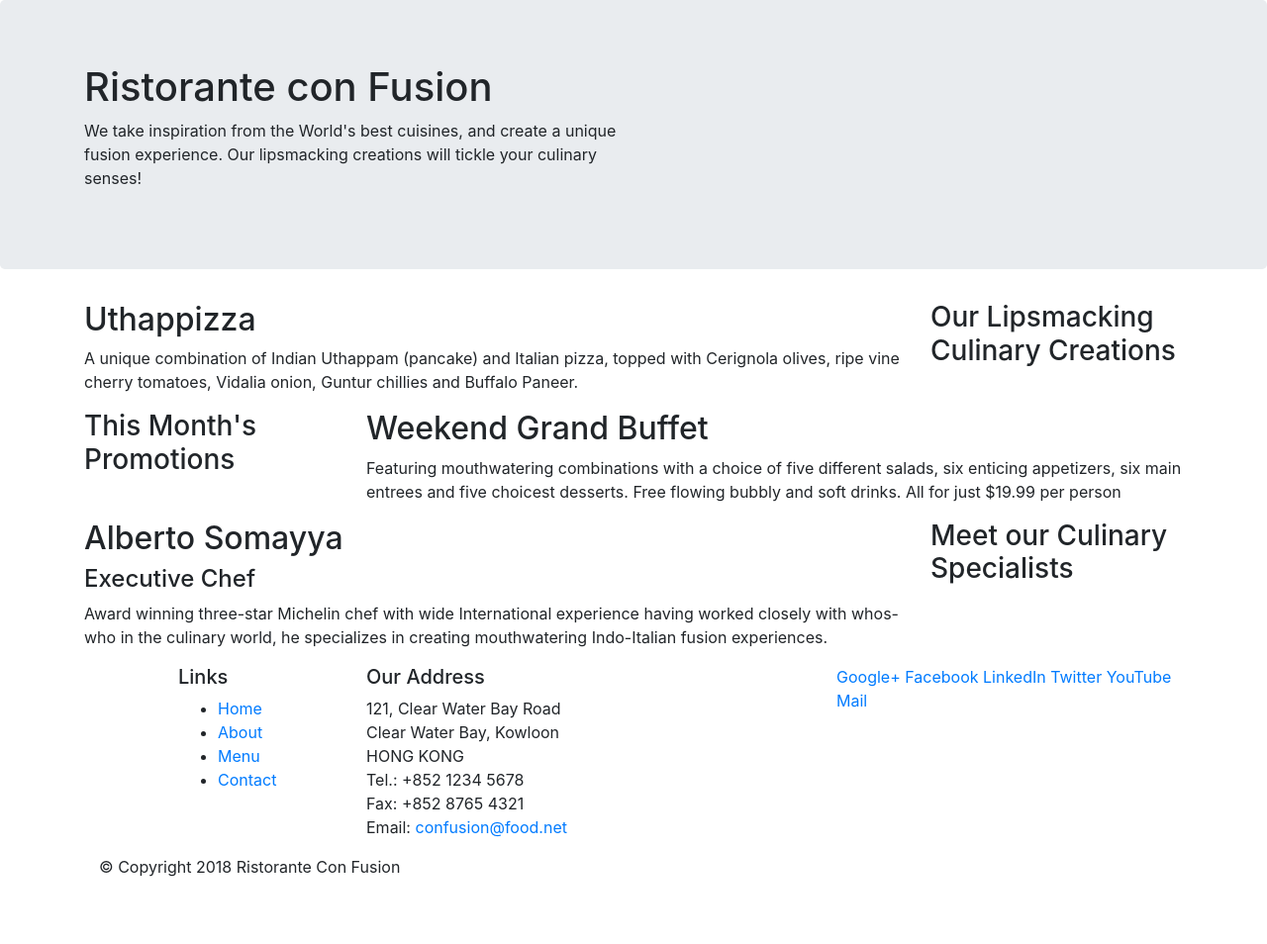
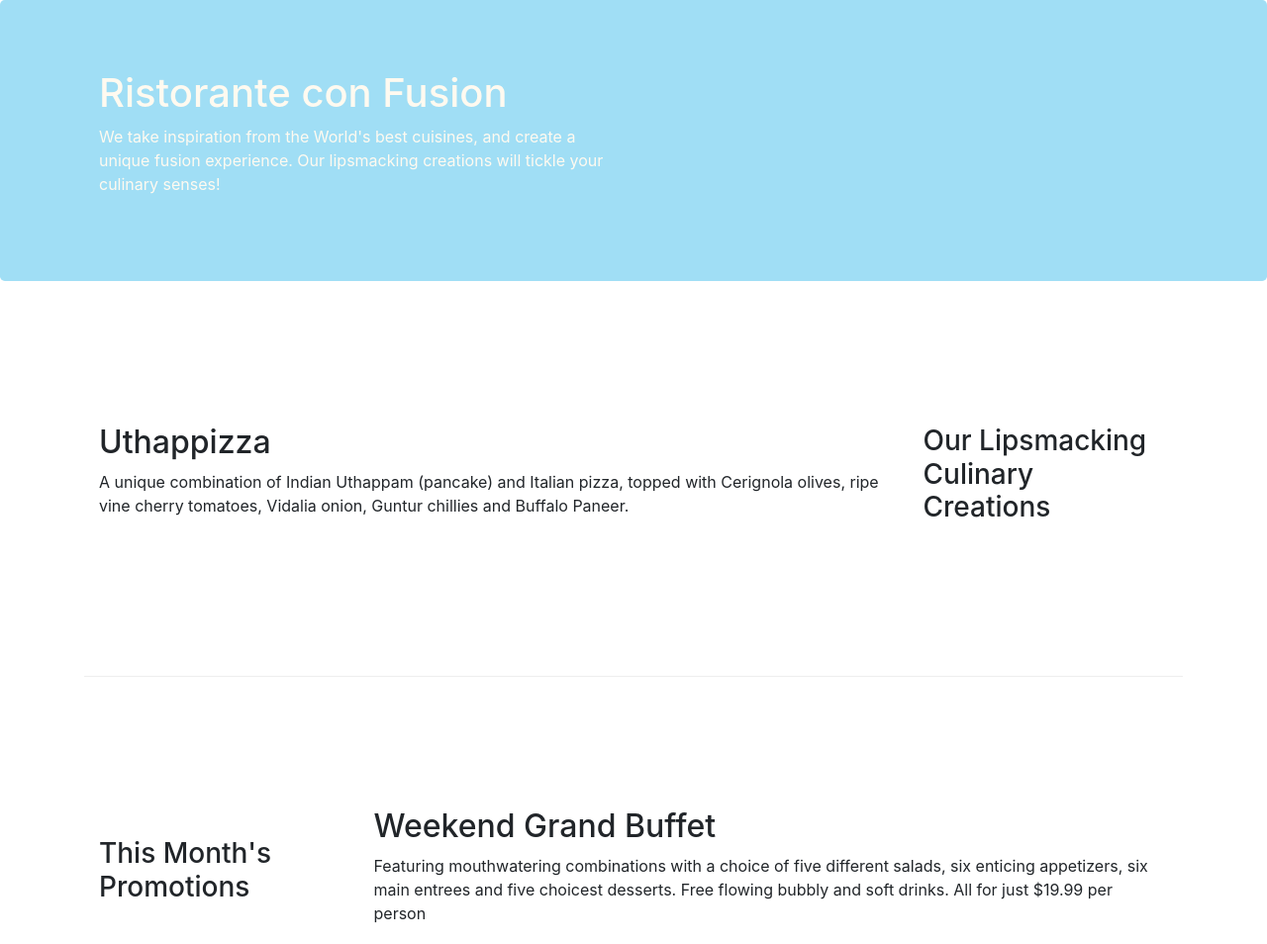
Before and after one commit to hikmatkhangithub/Bootstrap4-frontend-coursera, a website: page index.html in a window 1280 px wide. Shown: the top 954 px of the page at 99% size. Before the commit the page ends 904 px from the top, so only its background shows below. Drawn offline with nearby package versions, Linux system fonts and the light colour scheme.

Commit message:
fourth commit - foruth commit - bootstrap grid system and adding custom css styles

```diff
--- /dev/null
+++ b/css/styles.css
@@ -0,0 +1,30 @@
+.row-header {
+  margin: 0px auto;
+  padding: 0px auto;
+}
+
+.row-content {
+  margin: 0px auto;
+  padding: 50px 0px 50px 0px;
+  border-bottom: 1px ridge;
+  min-height: 400px;
+}
+
+.footer {
+  background-color: #a0def5;
+  margin: 0px auto;
+  padding: 20px 0px 20px 0px;
+}
+
+.jumbotron {
+  padding: 70px 30px 70px 30px;
+  margin: 0px auto;
+  background: #a0def5;
+  color: floralwhite;
+}
+
+.address {
+  font-size: 80%;
+  margin: 0px;
+  color: #0f0f0f;
+}
--- a/index.html
+++ b/index.html
@@ -15,12 +15,13 @@
       rel="stylesheet"
       href="node_modules/bootstrap/dist/css/bootstrap.min.css"
     />
+    <link rel="stylesheet" href="./css/styles.css" />
   </head>
 
   <body>
     <header class="jumbotron">
       <div class="container">
-        <div class="row">
+        <div class="row row-header">
           <div class="col-12 col-sm-6">
             <h1>Ristorante con Fusion</h1>
             <p>
@@ -35,7 +36,7 @@
     </header>
 
     <div class="container">
-      <div class="row">
+      <div class="row row-content align-items-center">
         <div class="col-12 col-sm-4 col-md-3 order-sm-last">
           <h3>Our Lipsmacking Culinary Creations</h3>
         </div>
@@ -49,7 +50,7 @@
         </div>
       </div>
 
-      <div class="row">
+      <div class="row row-content align-items-center">
         <div class="col-12 col-sm-4 col-md-3 ">
           <h3>This Month's Promotions</h3>
         </div>
@@ -64,7 +65,7 @@
         </div>
       </div>
 
-      <div class="row">
+      <div class="row row-content align-items-center">
         <div class="col-12 col-sm-4 col-md-3 order-sm-last">
           <h3>Meet our Culinary Specialists</h3>
         </div>
@@ -81,12 +82,12 @@
       </div>
     </div>
 
-    <footer>
+    <footer class="footer">
       <div class="container">
         <div class="row">
           <div class="col-4 offset-1 col-sm-2">
             <h5>Links</h5>
-            <ul>
+            <ul class="list-unstyled">
               <li><a href="#">Home</a></li>
               <li><a href="#">About</a></li>
               <li><a href="#">Menu</a></li>
@@ -104,8 +105,8 @@
               Email: <a href="mailto:confusion@food.net">confusion@food.net</a>
             </address>
           </div>
-          <div class="col-12 col-sm-4">
-            <div>
+          <div class="col-12 col-sm-4 align-self-center">
+            <div class="text-center">
               <a href="http://google.com/+">Google+</a>
               <a href="http://www.facebook.com/profile.php?id=">Facebook</a>
               <a href="http://www.linkedin.com/in/">LinkedIn</a>
@@ -115,9 +116,9 @@
             </div>
           </div>
         </div>
-        <div>
+        <div class="row  justify-content-center">
           <div class="col-auto">
-            <p>© Copyright 2018 Ristorante Con Fusion</p>
+            <p>© Copyright 2020 Ristorante Con Fusion</p>
           </div>
         </div>
       </div>
```
